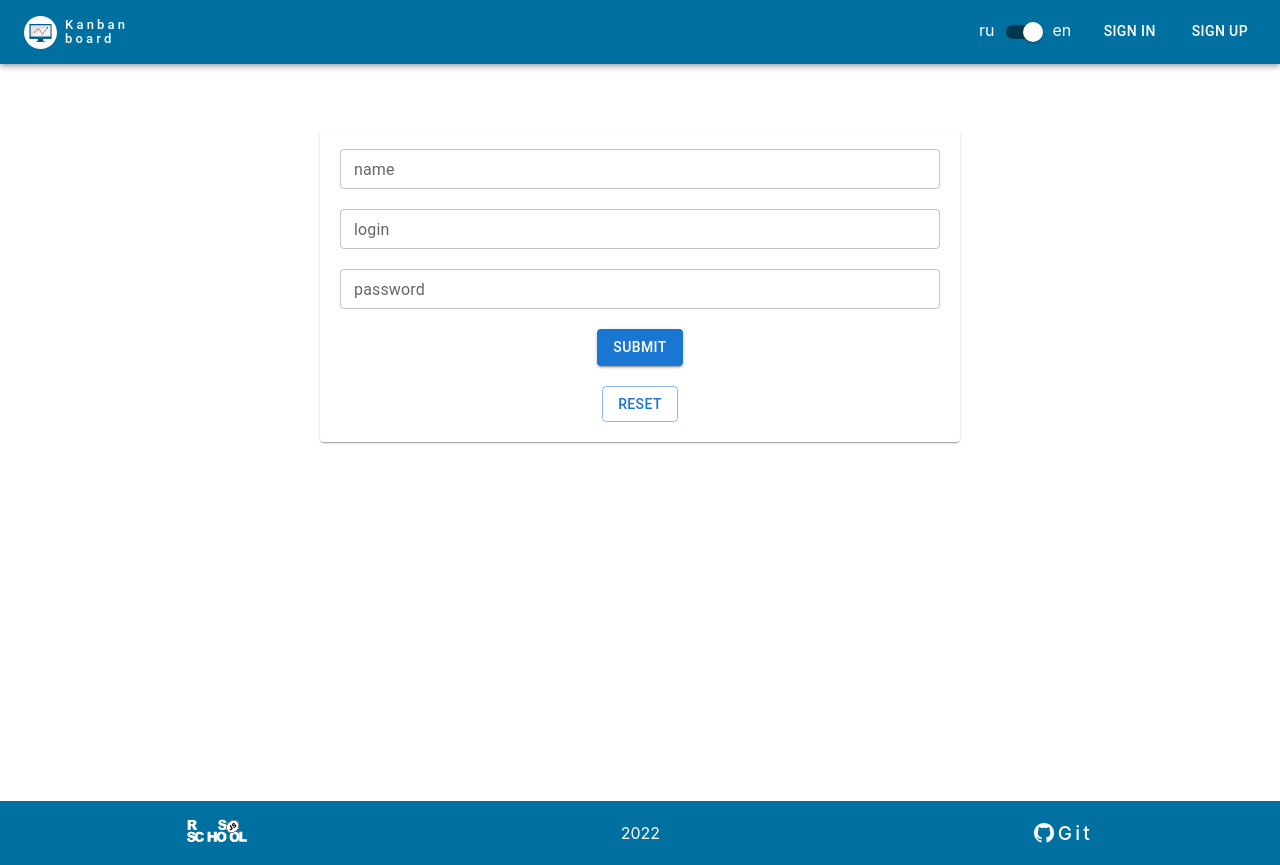
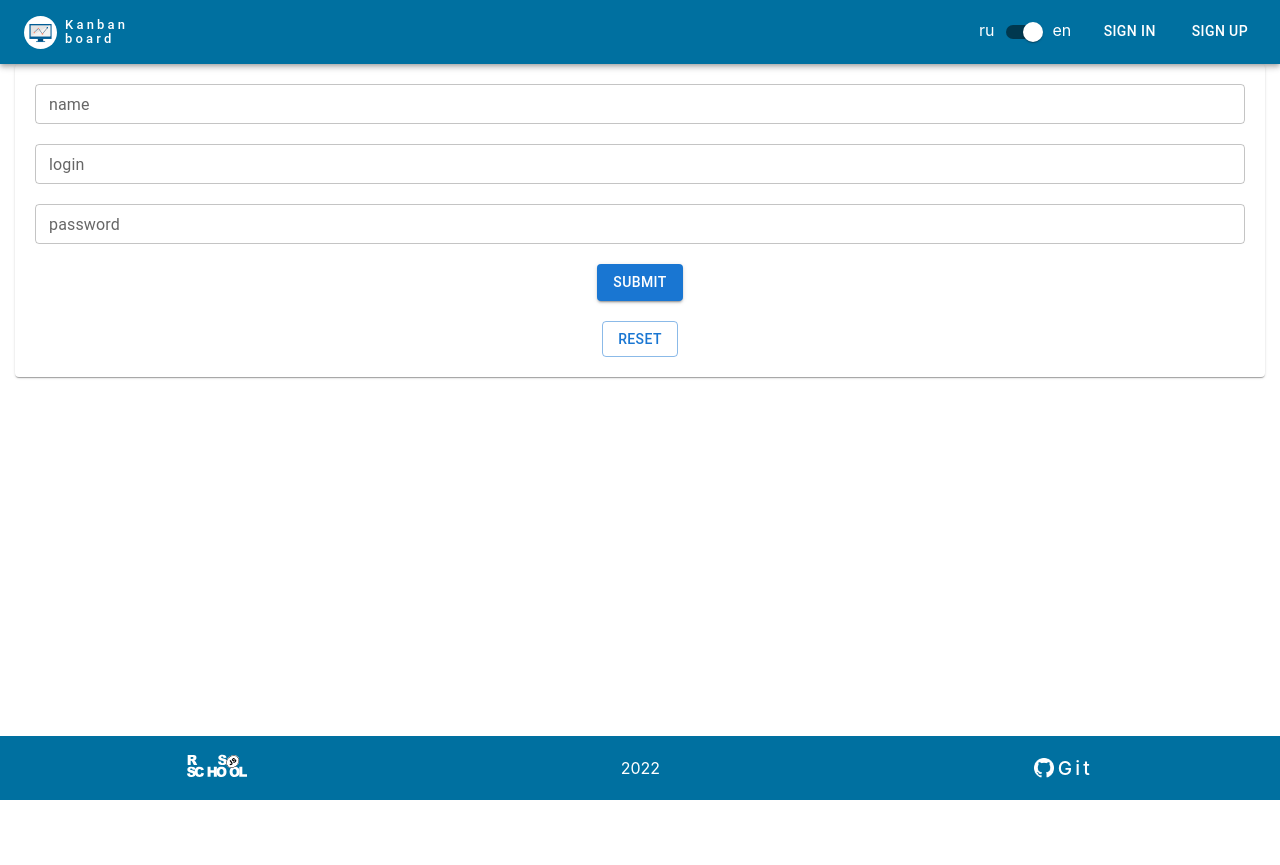
Before and after one commit to dmitriStpaniuk/project-management, a React (Create React App) app: page /registration in a window 1280 px wide. After the commit the page ends 800 px from the top, so only its background shows below. Built offline with nearby package versions, Linux system fonts and the light colour scheme.

Commit message:
add: styles from login

```diff
--- a/src/components/pages/registration/Registration.tsx
+++ b/src/components/pages/registration/Registration.tsx
@@ -43,8 +43,8 @@ export default function Registration() {
   return (
     <Paper
       style={{
-        maxWidth: '600px',
-        margin: '65px auto',
+              minWidth: '400px',
+              margin: '0 15px',
               padding: '20px',
               display: 'grid',
               gridRowGap: '20px',
```
Lines whose indentation alone changed are shown as unchanged.
